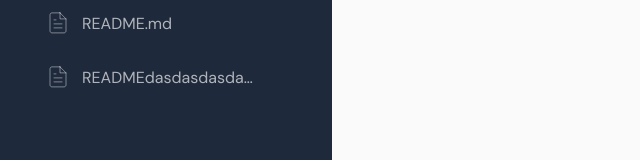
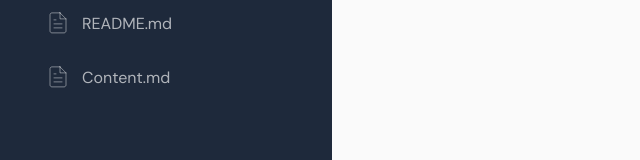
Before and after one commit to meluiz/brainnco-markee, a React (Create React App) app: page / in a window 1280 px wide. Shown: the part 287-447 px from the top of the page, without its empty margins (0-640 px from the left). Built offline with nearby package versions, Linux system fonts and the light colour scheme.

Commit message:
Mostrando status dos arquivos

```diff
--- a/src/components/sidebar/index.tsx
+++ b/src/components/sidebar/index.tsx
@@ -1,5 +1,3 @@
-import { useState } from 'react'
-
 /* ------| Componentes |------ */
 import { Button } from 'components/button'
 import { FileStats } from 'components/filestats'
@@ -99,7 +97,7 @@ export const Sidebar = () => {
                     <path d='M10 9.88062H9H8' stroke='currentColor' strokeOpacity='0.65' strokeLinecap='round' strokeLinejoin='round' />
                   </svg>
                 </div>
-                <span className='text'>READMEdasdasdasdasdsadsadasdsadas.md</span>
+                <span className='text'>Content.md</span>
               </NavigationListLinkFilename>
               <NavigationListLinkStats>
                 <Button styleType='none'>
@@ -107,6 +105,7 @@ export const Sidebar = () => {
                     <path d='M1.5 0.880615L9.18 8.56061M9.5 0.880615L1.82 8.56061' stroke='white' strokeWidth='1.5' strokeLinecap='round' />
                   </svg>
                 </Button>
+                <FileStats stats='none' />
               </NavigationListLinkStats>
             </NavigationListLink>
           </NavigationListItem>
```
